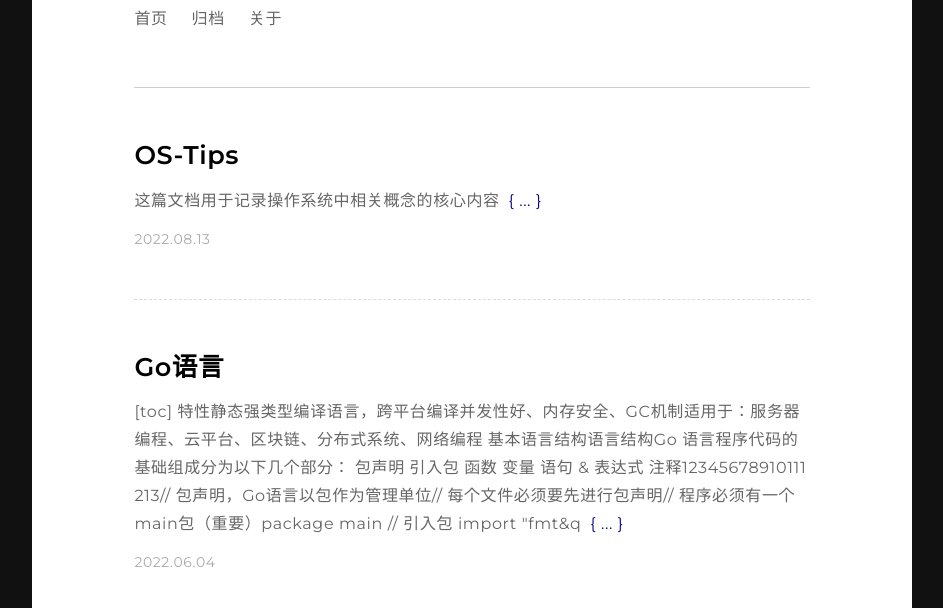
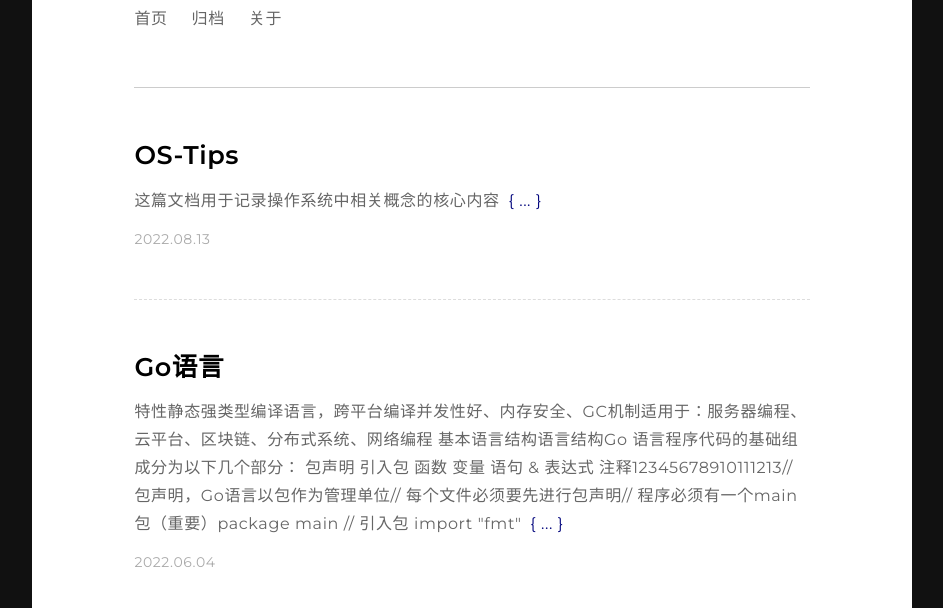
Before and after one commit to CleanerYYF/CleanerYYF.github.io, a plain HTML site: page index.html in a window 1280 px wide. Shown: the part 192-800 px from the top of the page, without its empty margins (168-1111 px from the left). Drawn offline with Linux system fonts and the light colour scheme.

Commit message:
Site updated: 2023-03-01 14:36:09

```diff
--- a/index.html
+++ b/index.html
@@ -60,7 +60,8 @@
         <a class="post-title" href="/2022/06/04/Go%E8%AF%AD%E8%A8%80/">Go语言</a>
         <div class="post-except">
 
-[toc]
+
+
 特性静态强类型编译语言，跨平台编译并发性好、内存安全、GC机制适用于：服务器编程、云平台、区块链、分布式系统、网络编程
 基本语言结构语言结构Go 语言程序代码的基础组成分为以下几个部分：
 
@@ -69,7 +70,7 @@
 函数
 变量
 语句 &amp; 表达式
-注释12345678910111213// 包声明，Go语言以包作为管理单位// 每个文件必须要先进行包声明// 程序必须有一个main包（重要）package main // 引入包 import &quot;fmt&q
+注释12345678910111213// 包声明，Go语言以包作为管理单位// 每个文件必须要先进行包声明// 程序必须有一个main包（重要）package main // 引入包 import &quot;fmt&quot;
             <a class="read-more" href="/2022/06/04/Go%E8%AF%AD%E8%A8%80/"> ... </a>
         </div>
         <div class="post-date">2022.06.04</div>
```
Also changed, not shown: 2022/06/04/Go语言/index.html (+2 -1 lines).
